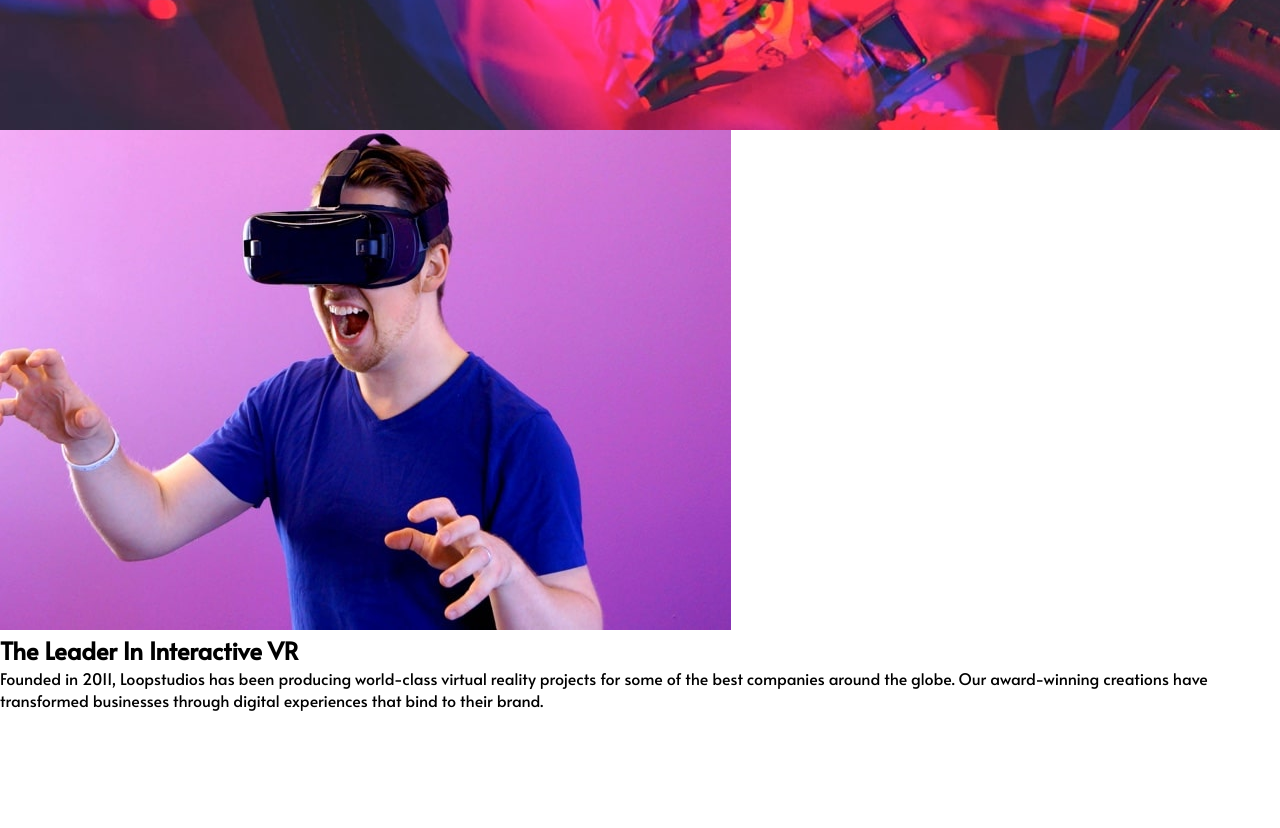
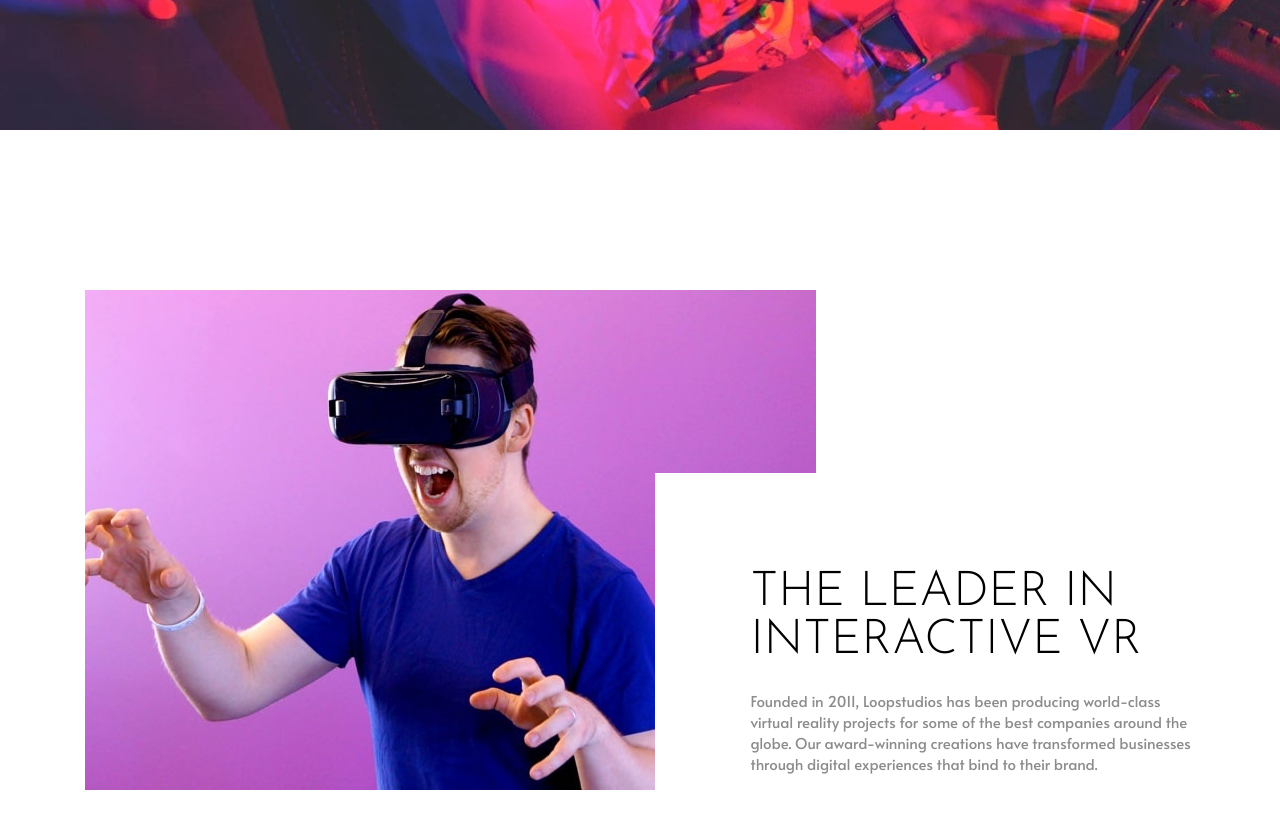
Before and after one commit to kyle-norris/website_loopstudios, a plain HTML site: page index.html in a window 1280 px wide. Shown: the part 520-1348 px from the top of the page. Before the commit the page ends 1231 px from the top, so only its background shows below. Drawn offline with Linux system fonts and the light colour scheme.

Commit message:
Added VR blurb

```diff
--- a/index.html
+++ b/index.html
@@ -55,7 +55,7 @@
             <img src="dist/img/desktop/image-interactive.jpg" alt="VR Picture">
             <div class="blurb">
                 <h2>
-                    The Leader In Interactive VR
+                    THE LEADER IN INTERACTIVE VR
                 </h2>
                 <p>
                     Founded in 2011, Loopstudios has been producing world-class virtual reality
--- a/scss/main.scss
+++ b/scss/main.scss
@@ -82,3 +82,52 @@
     }
 
 }
+
+
+.vr-blurb {
+    margin-top: 10rem;
+    margin-right: auto;
+    margin-left: auto;
+    margin-bottom: 10rem;
+    height: 500px;
+    width: 1111px;
+    display: flex;
+
+    img {
+        width: 731px;
+        height: 500px;
+        z-index: -1;
+    }
+
+    .blurb {
+        float: right;
+        background: white;
+        height: 317px;
+        width: 541px;
+        z-index: 2;
+        position: relative;
+        right: 161px;
+        top: 183px;
+
+        h2 {
+            font-family: 'Josefin Sans';
+            font-size: 48px;
+            font-weight: 300;
+            margin-left: 96px;
+            margin-bottom: 25px;
+            margin-top: 96px;
+            width: 100%;
+        }
+
+        p {
+            font-size: 15px;
+            margin-left: 96px;
+            font-family: 'Alata';
+            color: $primary-darkgrey;
+            width: 445px;
+        }
+
+
+
+    }
+}
```
Also changed, not shown: dist/css/main.css.
